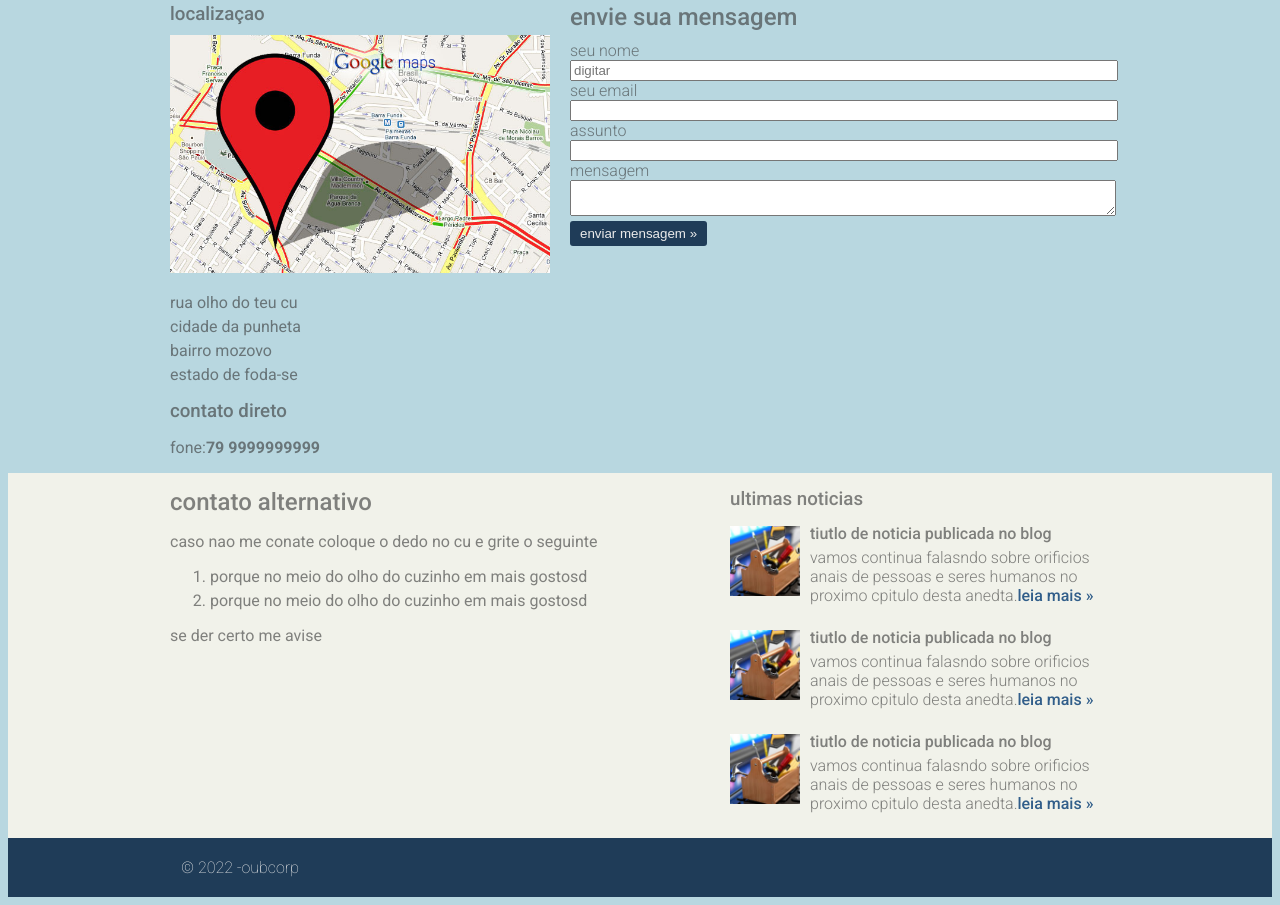
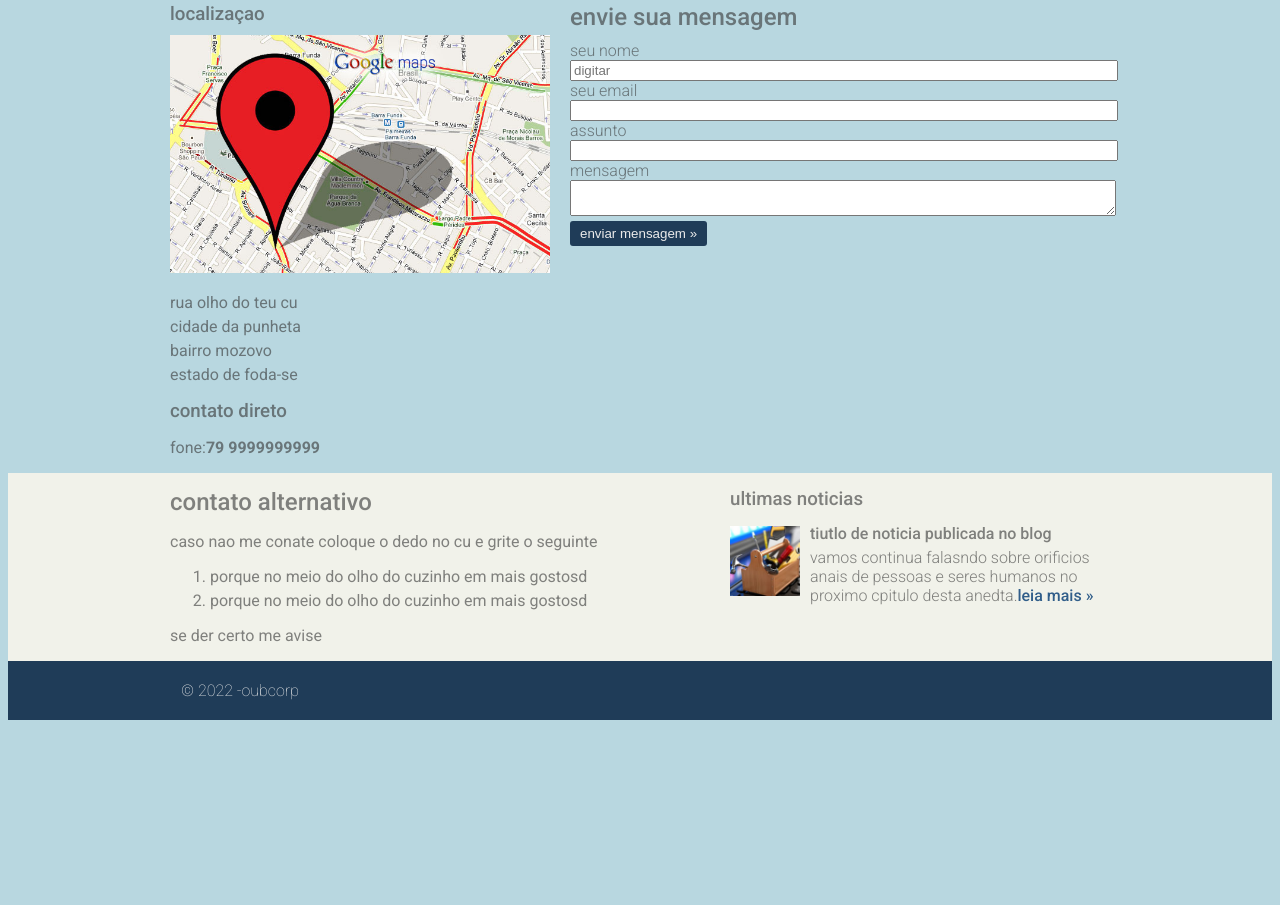
Before and after one commit to Jamisson-Machado/oub, a plain HTML site: page contato.html in a window 1280 px wide. Shown: the part 83-988 px from the top of the page. After the commit the page ends 811 px from the top, so only its background shows below. Drawn offline with Linux system fonts and the light colour scheme.

Commit message:
Add files via upload

```diff
--- a/contato.html
+++ b/contato.html
@@ -84,16 +84,6 @@
 						<h4>tiutlo de noticia publicada no blog</h4>
 						<p>vamos continua falasndo sobre orificios anais de pessoas e seres humanos no proximo cpitulo desta anedta.<a href="">leia mais &raquo;</a></p>
 					</li>
-					<li>
-						<img src="img/thumb-pequena.jpg" alt="">
-						<h4>tiutlo de noticia publicada no blog</h4>
-						<p>vamos continua falasndo sobre orificios anais de pessoas e seres humanos no proximo cpitulo desta anedta.<a href="">leia mais &raquo;</a></p>
-					</li>
-					<li>
-						<img src="img/thumb-pequena.jpg" alt="">
-						<h4>tiutlo de noticia publicada no blog</h4>
-						<p>vamos continua falasndo sobre orificios anais de pessoas e seres humanos no proximo cpitulo desta anedta.<a href="">leia mais &raquo;</a></p>
-					</li>
 				</ul>
 			</div>
 		</div>
```
Also changed, not shown: sobre.html (+0 -10 lines).
